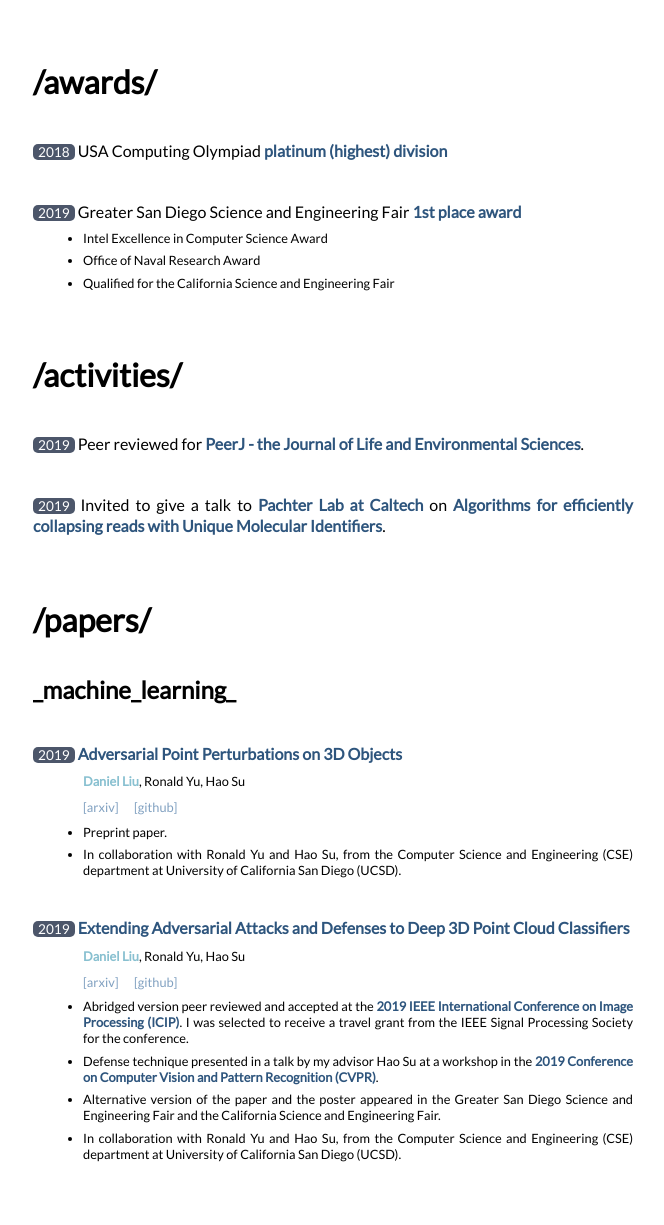
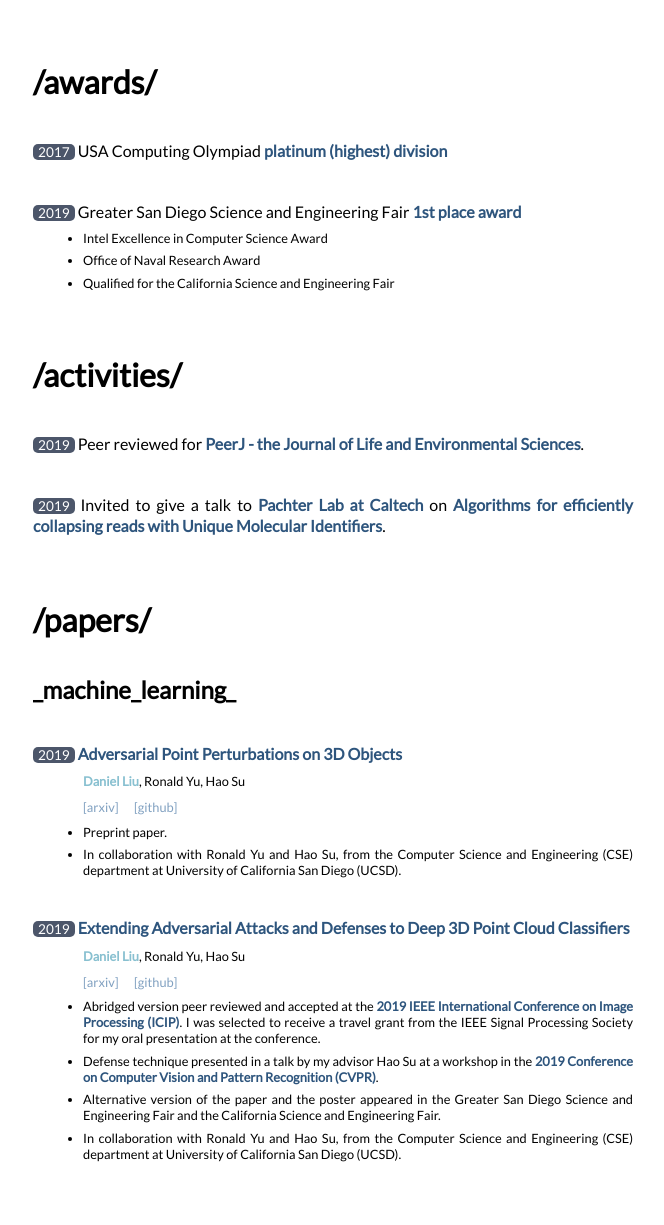
Before and after one commit to Daniel-Liu-c0deb0t/Daniel-Liu-c0deb0t.github.io, a plain HTML site: page index.html in a window 1280 px wide. Shown: the part 785-2010 px from the top of the page, without its empty margins (307-971 px from the left). Drawn offline with Linux system fonts and the light colour scheme.

Commit message:
Update index.html

```diff
--- a/index.html
+++ b/index.html
@@ -63,7 +63,7 @@
 
 				<p>
 					<ul>
-						<li><span class = "date">2018</span> USA Computing Olympiad <b>platinum (highest) division</b></li>
+						<li><span class = "date">2017</span> USA Computing Olympiad <b>platinum (highest) division</b></li>
 						<li><span class = "date">2019</span> Greater San Diego Science and Engineering Fair <b>1st place award</b></li>
 						<ul>
 							<li>Intel Excellence in Computer Science Award</li>
@@ -127,7 +127,7 @@
 							<a href = "https://github.com/Daniel-Liu-c0deb0t/3D-Neural-Network-Adversarial-Attacks">[github]</a>
 						</div>
 						<ul>
-							<li>Abridged version peer reviewed and accepted at the <b>2019 IEEE International Conference on Image Processing (ICIP)</b>. I was selected to receive a travel grant from the IEEE Signal Processing Society for the conference.</li>
+							<li>Abridged version peer reviewed and accepted at the <b>2019 IEEE International Conference on Image Processing (ICIP)</b>. I was selected to receive a travel grant from the IEEE Signal Processing Society for my oral presentation at the conference.</li>
 							<li>Defense technique presented in a talk by my advisor Hao Su at a workshop in the <b>2019 Conference on Computer Vision and Pattern Recognition (CVPR)</b>.</li>
 							<li>Alternative version of the paper and the poster appeared in the Greater San Diego Science and Engineering Fair and the California Science and Engineering Fair.</li>
 							<li>In collaboration with Ronald Yu and Hao Su, from the Computer Science and Engineering (CSE) department at University of California San Diego (UCSD).</li>
```
